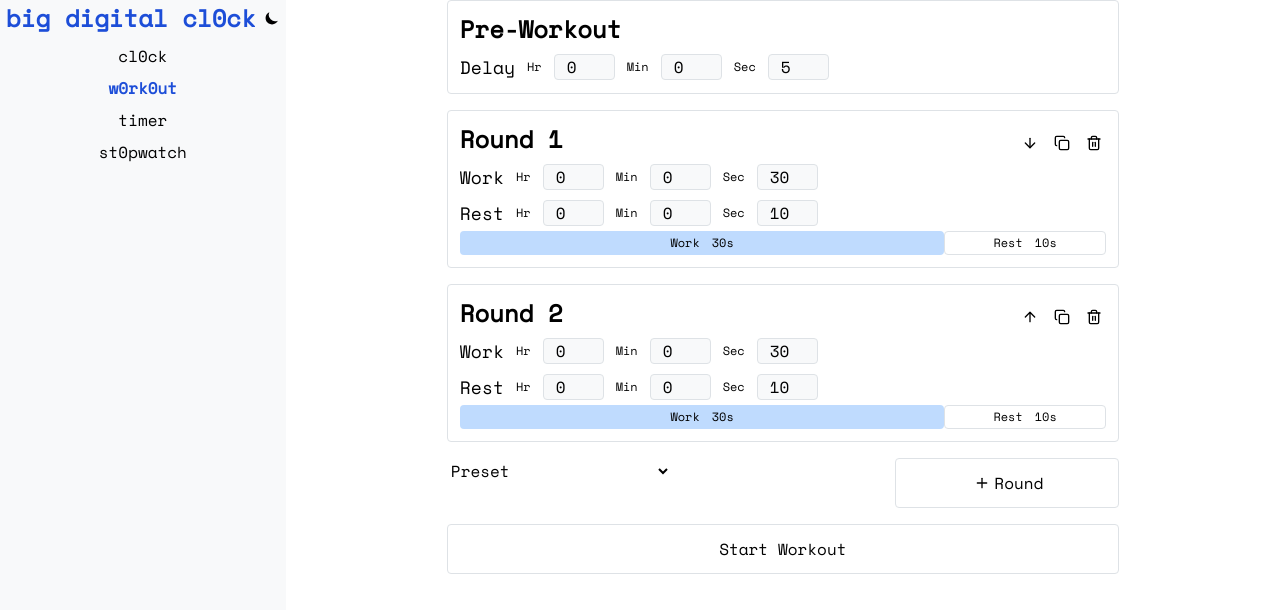
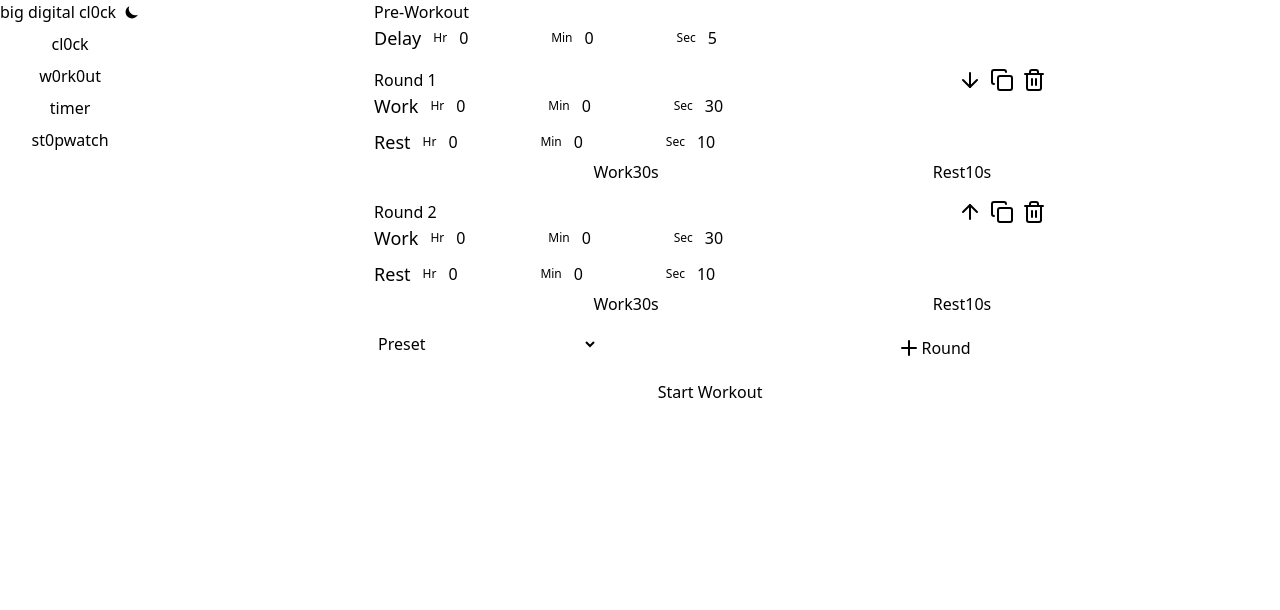
Before and after one commit to rub1n0/cl0ck, a Next.js app: page / in a window 1280 px wide. Both pictures are taken after a click on the button "w0rk0ut". Shown: the top 610 px of the page. Built offline with nearby package versions, Linux system fonts and the light colour scheme.

Commit message:
rebuilding global.css

```diff
--- a/app/globals.css
+++ b/app/globals.css
@@ -4,293 +4,27 @@
 @source "../.flowbite-react/class-list.json";
 
 :root {
-
-  /** Base colors */
-  --clr-dark-a0: #000000;
-  --clr-light-a0: #ffffff;
-
-  /** Theme primary colors */
-  --clr-primary-a0: #1d4ed8;
-  --clr-primary-a10: #2563eb;
-  --clr-primary-a20: #3b82f6;
-  --clr-primary-a30: #60a5fa;
-  --clr-primary-a40: #93c5fd;
-  --clr-primary-a50: #bfdbfe;
-
-  /** Theme surface colors */
-  --clr-surface-a0: #ffffff;
-  --clr-surface-a10: #f8f9fa;
-  --clr-surface-a20: #e9ecef;
-  --clr-surface-a30: #dee2e6;
-  --clr-surface-a40: #ced4da;
-  --clr-surface-a50: #adb5bd;
-
-  /** Theme tonal surface colors */
-  --clr-surface-tonal-a0: #f1f3f5;
-  --clr-surface-tonal-a10: #e9ecef;
-  --clr-surface-tonal-a20: #dee2e6;
-  --clr-surface-tonal-a30: #ced4da;
-  --clr-surface-tonal-a40: #adb5bd;
-  --clr-surface-tonal-a50: #868e96;
-
-  --font-sans: 'Space Mono', monospace;
-  --font-mono: 'Space Mono', monospace;
-
-  --color-bg-primary: var(--clr-surface-a0);
-  --color-bg-secondary: var(--clr-surface-a10);
-  --color-bg-button-muted: var(--clr-surface-a20);
-
-  --color-primary: var(--clr-primary-a0);
-  --color-secondary: var(--clr-primary-a10);
-  --color-muted: var(--clr-primary-a50);
-
-  --color-text-primary: var(--clr-dark-a0);
-  --color-text-secondary: var(--clr-light-a0);
-  --color-text-muted: var(--clr-primary-a0);
-
-  --color-border-primary: var(--clr-surface-a30);
-  --color-border-secondary: var(--clr-primary-a20);
-
+  /* Light mode colors */
+  --color-bg-primary: #f9fafb;
 }
 
 @media (prefers-color-scheme: dark) {
   :root {
-  /** Base colors */
-  --clr-dark-a0: #000000;
-  --clr-light-a0: #ffffff;
-
-  /** Theme primary colors */
-  --clr-primary-a0: #93c5fd;
-  --clr-primary-a10: #a5d8ff;
-  --clr-primary-a20: #bde0fe;
-  --clr-primary-a30: #d0e2ff;
-  --clr-primary-a40: #e5edff;
-  --clr-primary-a50: #eef4ff;
-
-  /** Theme surface colors */
-  --clr-surface-a0: #121212;
-  --clr-surface-a10: #1e1e1e;
-  --clr-surface-a20: #2c2c2c;
-  --clr-surface-a30: #383838;
-  --clr-surface-a40: #444444;
-  --clr-surface-a50: #555555;
-
-  /** Theme tonal surface colors */
-  --clr-surface-tonal-a0: #1e1e1e;
-  --clr-surface-tonal-a10: #2a2a2a;
-  --clr-surface-tonal-a20: #383838;
-  --clr-surface-tonal-a30: #454545;
-  --clr-surface-tonal-a40: #525252;
-  --clr-surface-tonal-a50: #616161;
-
-    --color-bg-dark-primary: var(--clr-surface-a0);
-    --color-bg-dark-secondary: var(--clr-surface-a10);
-
-    --color-dark-primary: var(--clr-primary-a0);
-    --color-dark-secondary: var(--clr-surface-a10);
-    --color-dark-muted: var(--clr-surface-tonal-a30);
-
-    --color-dark-text-primary: var(--clr-light-a0);
-    --color-dark-text-secondary: var(--clr-dark-a0);
-    --color-dark-text-muted: var(--clr-primary-a0);
-
-    --color-dark-border-primary: var(--clr-surface-a30);
-    --color-dark-border-secondary: var(--clr-primary-a20);
+    /* Dark mode colors */
+    --color-bg-primary: #1f2937;
   }
 
 }
 
 @layer utilities {
 
-  /* Body */
-  .body {
+  .bg-primary {
     background-color: var(--color-bg-primary);
-    color: var(--color-text-primary);
-    font-family: var(--font-sans);
   }
-  .dark .body {
-    background-color: var(--color-bg-dark-primary);
-    color: var(--color-dark-text-primary);
-  }
-
-  /* button */
-  .btn-primary {
-    background-color: transparent;
+  .text-primary {
     color: var(--color-text-primary);
   }
-  .btn-primary:hover{
-    background-color: var(--clr-surface-a40);
-  }
-  .btn-primary:focus{
-    @apply ring-0;
-  }
-  .dark .btn-primary {
-    background-color: transparent;
-    color: var(--color-dark-text-primary);
-  }
-  .dark .btn-primary:hover{
-    background-color: var(--clr-surface-a40);
-  }
-
-  /* selected button */
-  .btn-selected {
-    background-color: transparent;
-    color: var(--color-text-muted);
-    font-weight: 600;
-  }
-  .btn-selected:hover {
-    background-color: var(--clr-primary-a50);
-    color: var(--color-text-primary);
-  }
-  .dark .btn-selected {
-    background-color: transparent;
-    color: var(--color-dark-muted);
-    font-weight: 600;
-  }
-  .dark .btn-selected:hover {
-    background-color: var(--clr-surface-a20);
-    color: var(--color-dark-text-primary);
-  }
-
-  /* muted button */
-  .btn-muted {
-    background-color: var(--color-bg-button-muted);
-    color: var(--color-text-primary);
-  }
-  .dark .btn-muted {
-    background-color: var(--color-bg-dark-secondary);
-    color: var(--color-dark-text-primary);
-  }
-
-  /* button icons */
-  .btn-icon {
-    @apply w-4 h-4 m-1
-  }
-
-  /* drawer button */
-  .btn-drawer {
-    @apply w-6 h-6 m-1;
-    color: var(--color-text-primary);
-  }
-  .btn-drawer:hover {
-    color: var(--color-text-muted);
-  }
-  .dark .btn-drawer {
-    color: var(--color-dark-text-primary);
-  }
-  .dark .hover .btn-drawer {
-    color: var(--color-dark-text-muted);
-  }
-
-  /* card */
-  .card {
-    @apply rounded p-3;
-    background-color: transparent;
-    border: 1px solid var(--color-border-primary);
-    color: var(--color-text-primary);
-  }
-  .dark .card {
-    background-color: transparent;
-    border: 1px solid var(--color-dark-border-primary);
-    color: var(--color-dark-text-primary);
-  }
-
-  /* card header */
-  .card-header {
-    @apply w-2/3 font-bold text-2xl mb-2;
-    color: var(--color-text-primary);
-  }
-  .dark .card-header {
-    @apply w-2/3 font-bold text-2xl mb-2;
-    color: var(--color-dark-text-primary);
-  }
-
-  /* work segment */
-  .segment-work {
-    @apply h-6 rounded text-xs px-2;
-    background-color: var(--color-muted);
-    color: var(--color-text-primary);
-  }
-  .dark .segment-work {
-    @apply h-6 rounded text-xs px-2;
-    background-color: var(--color-dark-muted);
-    color: var(--color-dark-text-primary);
-  }
-
-  /* rest segment */
-  .segment-rest {
-    @apply h-6 rounded text-xs px-2;
-    background-color: transparent;
-    color: var(--color-text-primary);
-    border: 1px solid var(--color-border-primary);
-  }
-  .dark .segment-rest {
-    @apply h-6 rounded text-xs px-2;
-    background-color: transparent;
-    color: var(--color-dark-text-primary);
-    border: 1px solid var(--color-dark-border-primary);
-  }
-
-  /* segment label */
-  .segment-label {
-    @apply me-3;
-  }
-
-  /* text heading */
-  .text-heading {
-    color: var(--color-text-muted);
-    font-size: 1.5rem;
-    font-weight: 600;
-  }
-  .dark .text-heading {
-    color: var(--color-dark-text-primary);
-    font-size: 1.5rem;
-    font-weight: 600;
-  }
-
-  /* time input */
-  .time-input {
-    color: var(--color-text-primary);
-  }
-  .dark .time-input {
-    color: var(--color-dark-text-primary);
-  }
-
-  /* digit input */
-  .digit-input{
-    @apply pl-3 pr-3 rounded;
-    background-color: var(--color-bg-secondary);
-    color: var(--color-text-primary);
-    border: 1px solid var(--color-border-primary);
-  }
-  .dark .digit-input {
-    @apply pl-3 pr-3 rounded;
-    background-color: var(--color-bg-dark-secondary);
-    color: var(--color-dark-text-primary);
-    border: 1px solid var(--color-dark-border-primary);
-  }
-
-  /* drawer */
-  .drawer {
-    color: var(--color-text-primary);
-    background-color: var(--color-bg-secondary);
-    padding: 8px;
-  }
-  .dark .drawer {
-    color: var(--color-dark-text-primary);
-    background-color: var(--color-bg-dark-secondary);
-    padding: 8px;
-  }
-
-  /* sidebar */
-  .sidebar {
-    background-color: var(--color-bg-secondary);
-    padding-left: 6px;
-    padding-right: 6px;
-  }
- .dark .sidebar {
-    background-color: var(--color-bg-dark-secondary);
-    padding-left: 6px;
-    padding-right: 6px;
+  .border-primary {
+    border-color: var(--color-border-primary);
   }
 }
```
